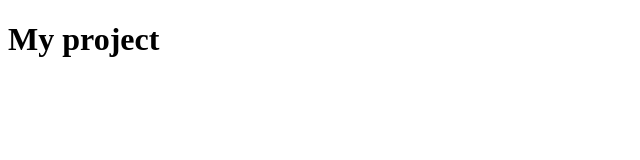
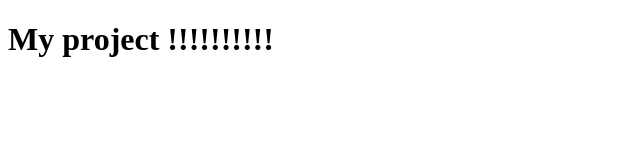
Before and after one commit to vladyslav78292/my-project, a plain HTML site: page index.html in a window 1280 px wide. Shown: the whole page, without its empty margins (0-640 px from the left). Drawn offline with Linux system fonts and the light colour scheme.

Commit message:
title was changed

```diff
--- a/index.html
+++ b/index.html
@@ -4,7 +4,7 @@
     <meta charset="UTF-8">
     <meta http-equiv="X-UA-Compatible" content="IE=edge">
     <meta name="viewport" content="width=device-width, initial-scale=1.0">
-    <h1>My project</h1>
+    <h1>My project !!!!!!!!!!</h1>
 </head>
 <body>
 
```
